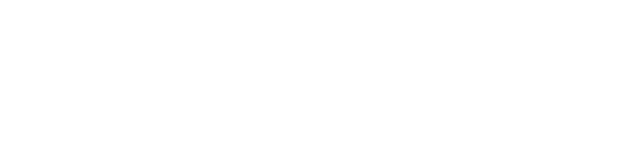
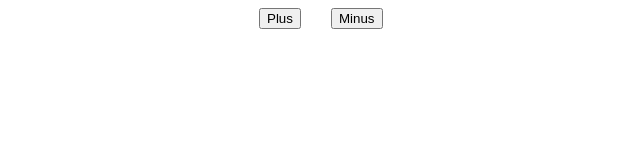
Before and after one commit to pavelkortp/hackathon, a website: page front/index.html in a window 1280 px wide. Shown: the whole page, without its empty margins (65-705 px from the left). Drawn offline with Linux system fonts and the light colour scheme.

Commit message:
adds front

```diff
--- a/front/index.html
+++ b/front/index.html
@@ -2,9 +2,21 @@
 <html lang="en">
 <head>
     <meta charset="UTF-8">
-    <title>Title</title>
+    <link rel="stylesheet" href="style.css">
+    <title>Enums</title>
 </head>
 <body>
+<div class="wrapper">
+    <div class="plus-wrapper">
+        <label id="p-label" for="plus"></label>
+        <button id="plus">Plus</button>
+    </div>
+
+    <div class="minus-wrapper">
+        <label id="m-label" for="minus"></label>
+        <button id="minus">Minus</button>
+    </div>
+</div>
 
 </body>
 </html>
--- /dev/null
+++ b/front/style.css
@@ -0,0 +1,12 @@
+body{
+    display: flex;
+    justify-content: center;
+}
+.wrapper{
+    width: 50%;
+    display: flex;
+}
+
+.minus-wrapper{
+    margin-left: 30px;
+}
```
